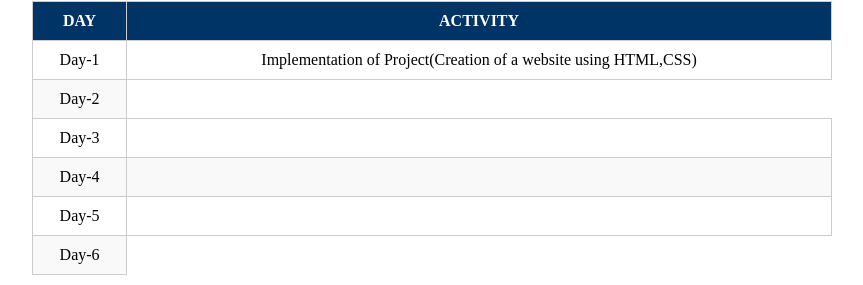
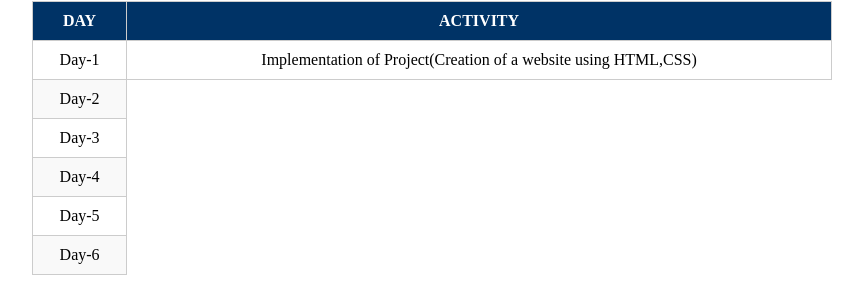
Before and after one commit to mouni27-04/csp_project, a plain HTML site: page activity6.html in a window 1280 px wide. Shown: the part 154-439 px from the top of the page, without its empty margins (208-1071 px from the left). Drawn offline with Linux system fonts and the light colour scheme.

Commit message:
Update activity6.html

```diff
--- a/activity6.html
+++ b/activity6.html
@@ -9,10 +9,10 @@
     </thead>
     <tbody>
       <tr><td>Day-1</td><td>Implementation of Project(Creation of a website using HTML,CSS)</td></tr>
-      <tr><td>Day-2</td></tr>
-      <tr><td>Day-3</td><td></td></td></tr>
-      <tr><td>Day-4</td><td></td></tr>
-      <tr><td>Day-5</td><td></td></tr>
+      <td>Day-2</td>
+      <tr><td>Day-3</td></tr>
+      <tr><td>Day-4</td></tr>
+      <tr><td>Day-5</td></tr>
       <tr><td>Day-6</td></tr>
     </tbody>
   </table>
```
